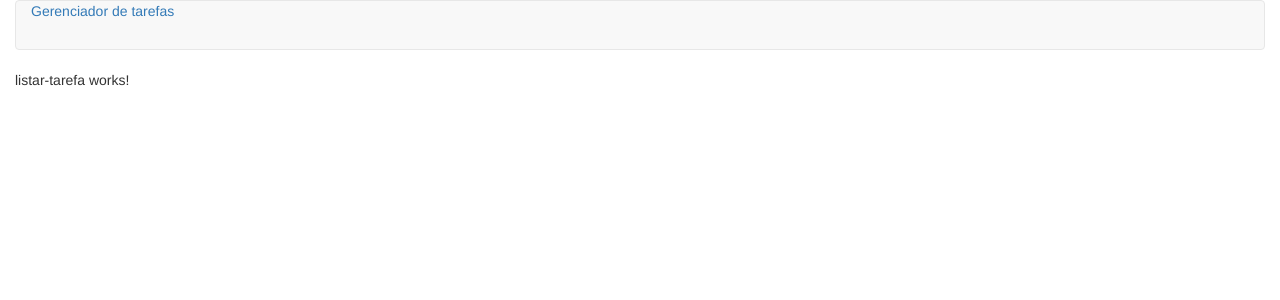
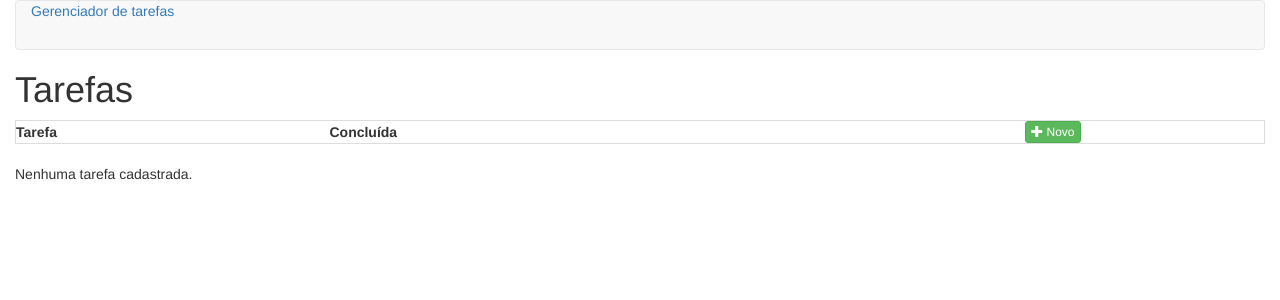
Before and after one commit to geysonsoares/angular-projetos, an Angular app in the folder gerenciador-de-tarefas/: page /tarefas/listar in a window 1280 px wide. Shown: the top 300 px of the page. Built offline with nearby package versions, Linux system fonts and the light colour scheme.

Commit message:
implementação da listagem de tarefas utilizando diretivas

```diff
--- a/gerenciador-de-tarefas/src/app/tarefas/listar/listar-tarefa.component.html
+++ b/gerenciador-de-tarefas/src/app/tarefas/listar/listar-tarefa.component.html
@@ -1,3 +1,43 @@
-<p>
-  listar-tarefa works!
-</p>
+<h1>Tarefas</h1>
+
+<table class="table table-striped table-bordered table-hover">
+  <tr>
+  	<th>Tarefa</th>
+    <th>Concluída</th>
+  	<th class="text-center">
+      <a
+         class="btn btn-xs btn-success">
+         <span class="glyphicon glyphicon-plus"
+           aria-hidden="true"></span> Novo
+      </a>
+  </th>
+  </tr>
+  <tr *ngFor="let tarefa of tarefas">
+    <td
+      [class.sucess]="!tarefa.concluida">
+      {{ tarefa.nome }}
+    </td>
+    <td style="width: 70px" class="text-center">
+      <input
+        type="checkbox"
+        [value]="tarefa.id"
+        [checked]="tarefa.concluida">
+    </td>
+    <td class="text-center" style="width: 200px">
+      <a
+        title="Editar" alt="Editar"
+        class="btn btn-xs btn-info">
+        <span class="glyphicon glyphicon-pencil"
+          aria-hidden="true"></span> Editar
+      </a>
+      <a href="#" title="Remover" alt="Remover"
+
+        class="btn btn-xs btn-danger">
+        <span class="glyphicon glyphicon-remove"
+          aria-hidden="true"></span> Remover
+      </a>
+    </td>
+  </tr>
+</table>
+
+<p *ngIf="tarefas.length==0">Nenhuma tarefa cadastrada.</p>
--- a/gerenciador-de-tarefas/src/app/tarefas/listar/listar-tarefa.component.ts
+++ b/gerenciador-de-tarefas/src/app/tarefas/listar/listar-tarefa.component.ts
@@ -1,4 +1,6 @@
 import { Component, OnInit } from '@angular/core';
+
+import { TarefaService, Tarefa } from '../shared';
 
 @Component({
   selector: 'app-listar-tarefa',
@@ -7,9 +9,16 @@ import { Component, OnInit } from '@angular/core';
 })
 export class ListarTarefaComponent implements OnInit {
 
-  constructor() { }
+  tarefas: Tarefa[];
+
+  constructor(private tarefaService: TarefaService) { }
 
   ngOnInit() {
+    this.tarefas = this.listarTodos();
+  }
+
+  listarTodos(): Tarefa[] {
+    return this.tarefaService.listarTodos();
   }
 
 }
--- a/gerenciador-de-tarefas/src/app/tarefas/tarefas.module.ts
+++ b/gerenciador-de-tarefas/src/app/tarefas/tarefas.module.ts
@@ -1,5 +1,7 @@
 import { NgModule } from '@angular/core';
 import { CommonModule } from '@angular/common';
+import { RouterModule } from '@angular/router';
+import { FormsModule } from '@angular/forms';
 
 import { TarefaService } from './shared';
 import { ListarTarefaComponent } from './listar';
@@ -7,7 +9,9 @@ import { ListarTarefaComponent } from './listar';
 @NgModule({
   declarations: [ListarTarefaComponent],
   imports: [
-    CommonModule
+    CommonModule,
+    RouterModule,
+    FormsModule
   ],
   providers: [
     TarefaService
```
